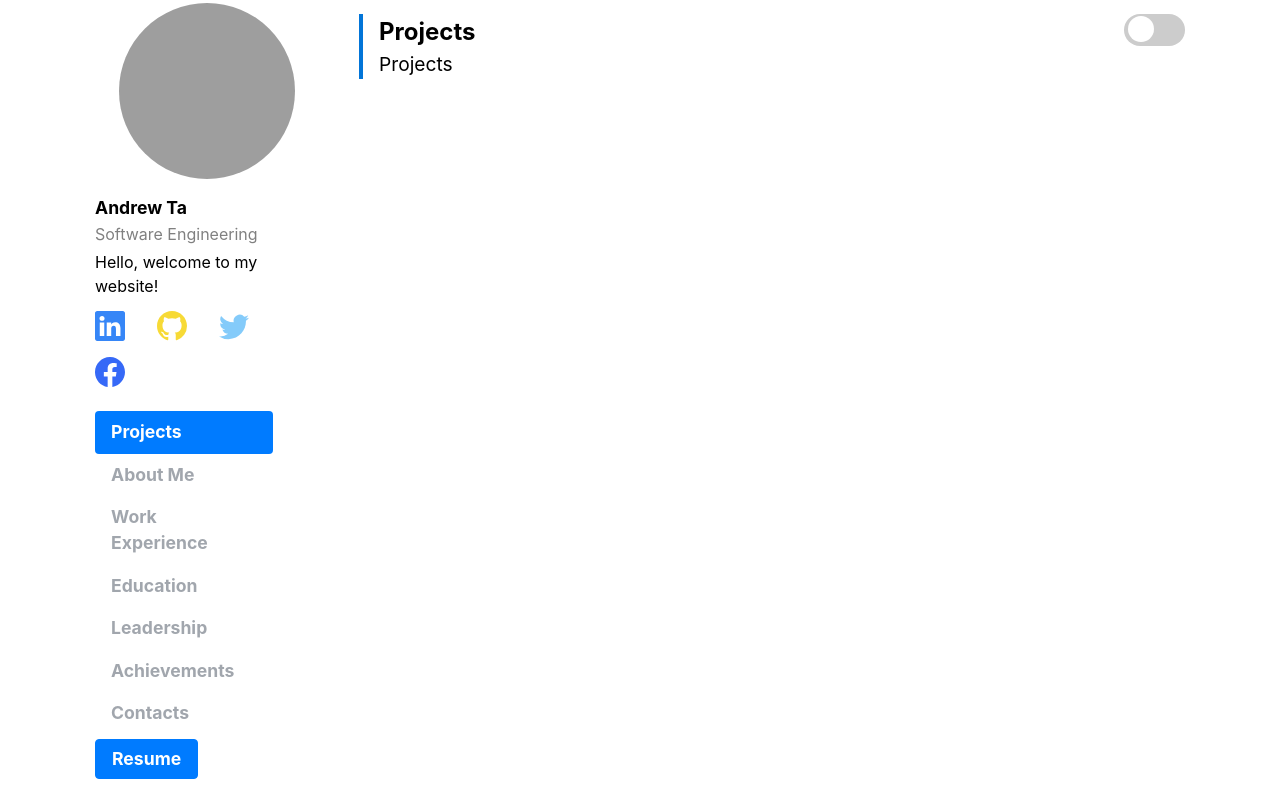
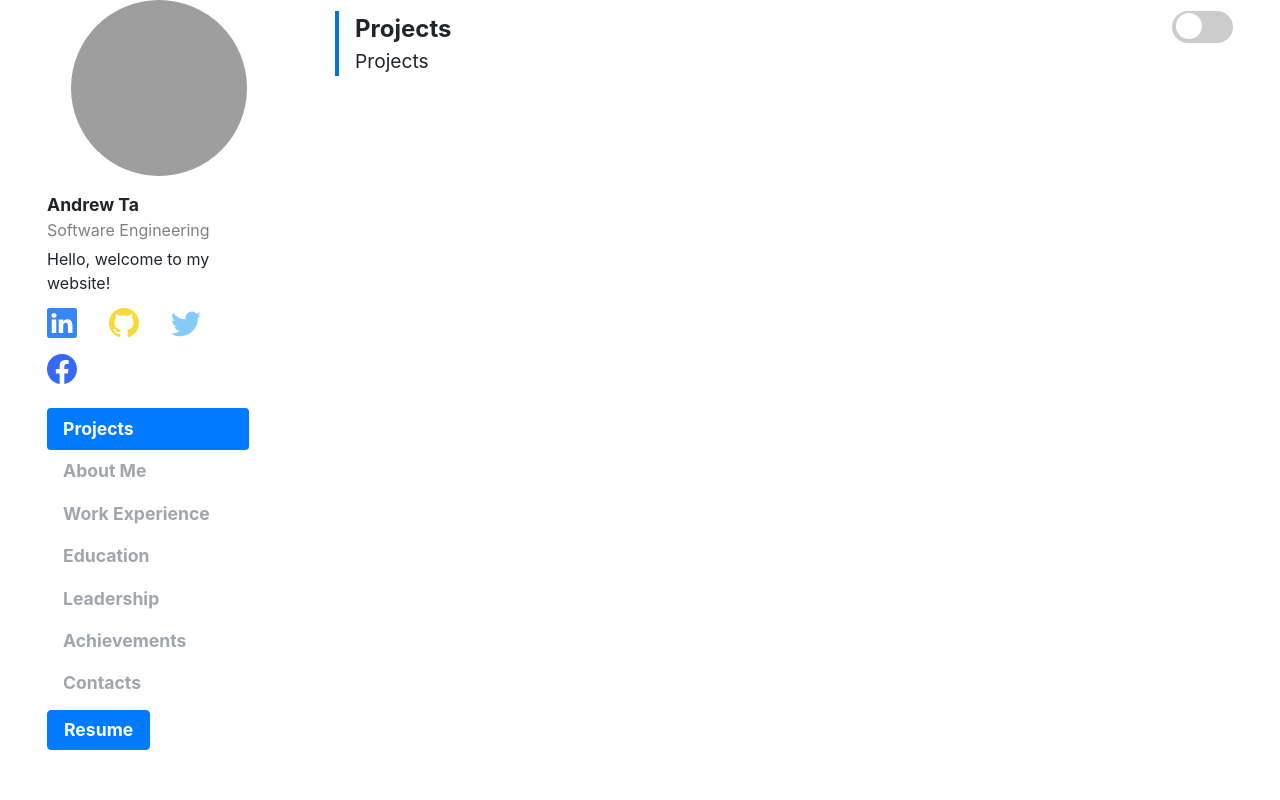
Before and after one commit to andrewta999/andrewta999.github.io, a React (Create React App) app: page / in a window 1280 px wide. Built offline with nearby package versions, Linux system fonts and the light colour scheme; grey boxes are pictures that could not be loaded.

Commit message:
changed class name

```diff
--- a/src/App.js
+++ b/src/App.js
@@ -12,7 +12,7 @@ import Main from './main/Main'
 function App() {
     return (
         <Router>
-            <div className="App-Light" id="App">
+            <div className="App Light" id="App">
                 <div className="container-fluid">
                     <div className="row">
 
```
